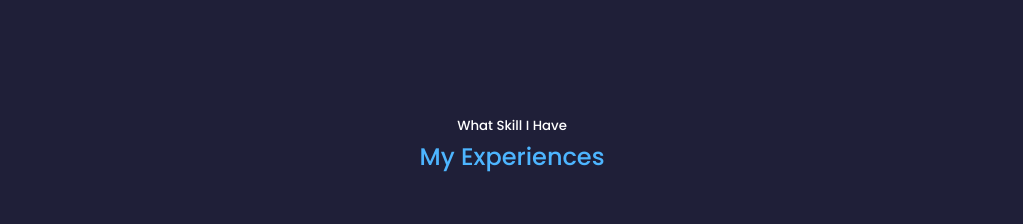
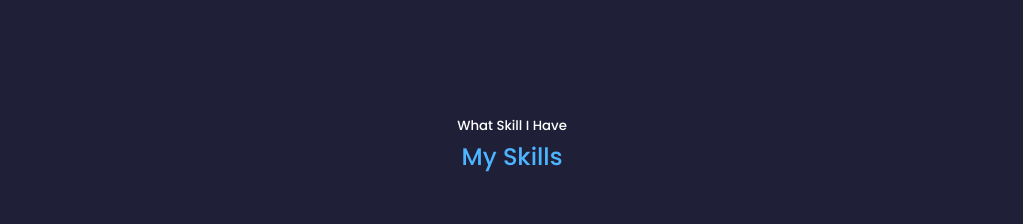
Before and after one commit to coder-ismile/myPortfolio, a React (Create React App) app: page / in a window 1280 px wide. Shown: the part 1340-1564 px from the top of the page, without its empty margins (128-1151 px from the left). Built offline with nearby package versions, Linux system fonts and the light colour scheme.

Commit message:
second commit

```diff
--- a/src/App.js
+++ b/src/App.js
@@ -1,14 +1,10 @@
-
 import Home from './component/Home/Home';
 import Header from './component/header/Header';
 import About from './component/about/About';
-import Skils from './component/experiences/Skills';
+import Skils from './component/skills/Skills';
 import Portfolio from './component/portfolio/Portfolio';
 import Contact from './component/contact/Contact';
 import Footer from './component/footer/Footer';
-
-
-
 
 function App() {
   return (
--- a/src/component/experiences/Skills.jsx
+++ b/src/component/skills/Skills.jsx
@@ -5,7 +5,7 @@ const Skills = () => {
   return (
     <section id='skills'>
       <h5>What Skill I Have</h5>
-      <h2>My Experiences</h2>
+      <h2>My Skills</h2>
       <div className="container experience__container">
         <div className="experiences__frontend">
             <h3>FrontEnd Development</h3>
```
Also changed, not shown: src/component/skills/Skills.css (renamed from src/component/experiences/Skills.css).
